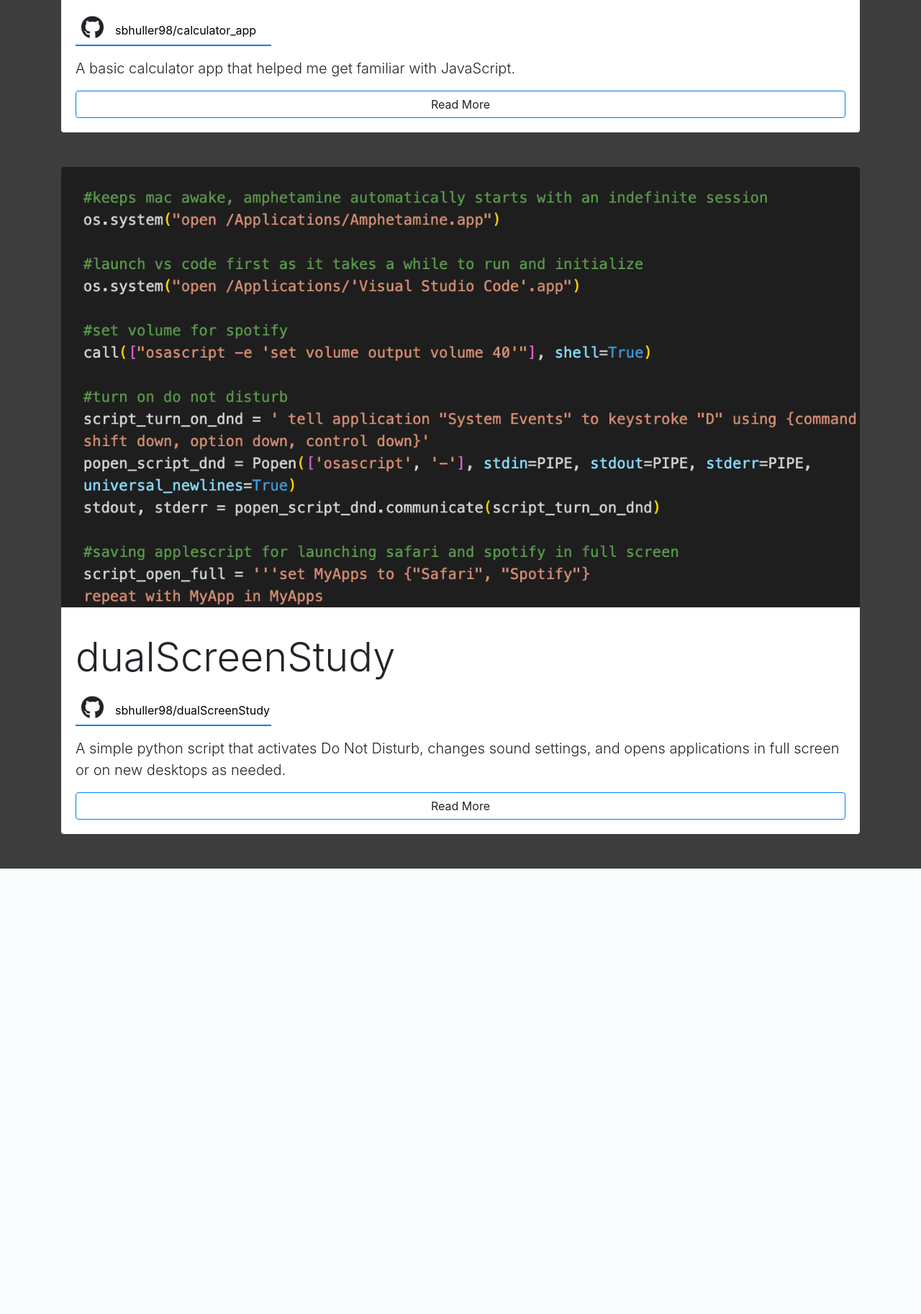
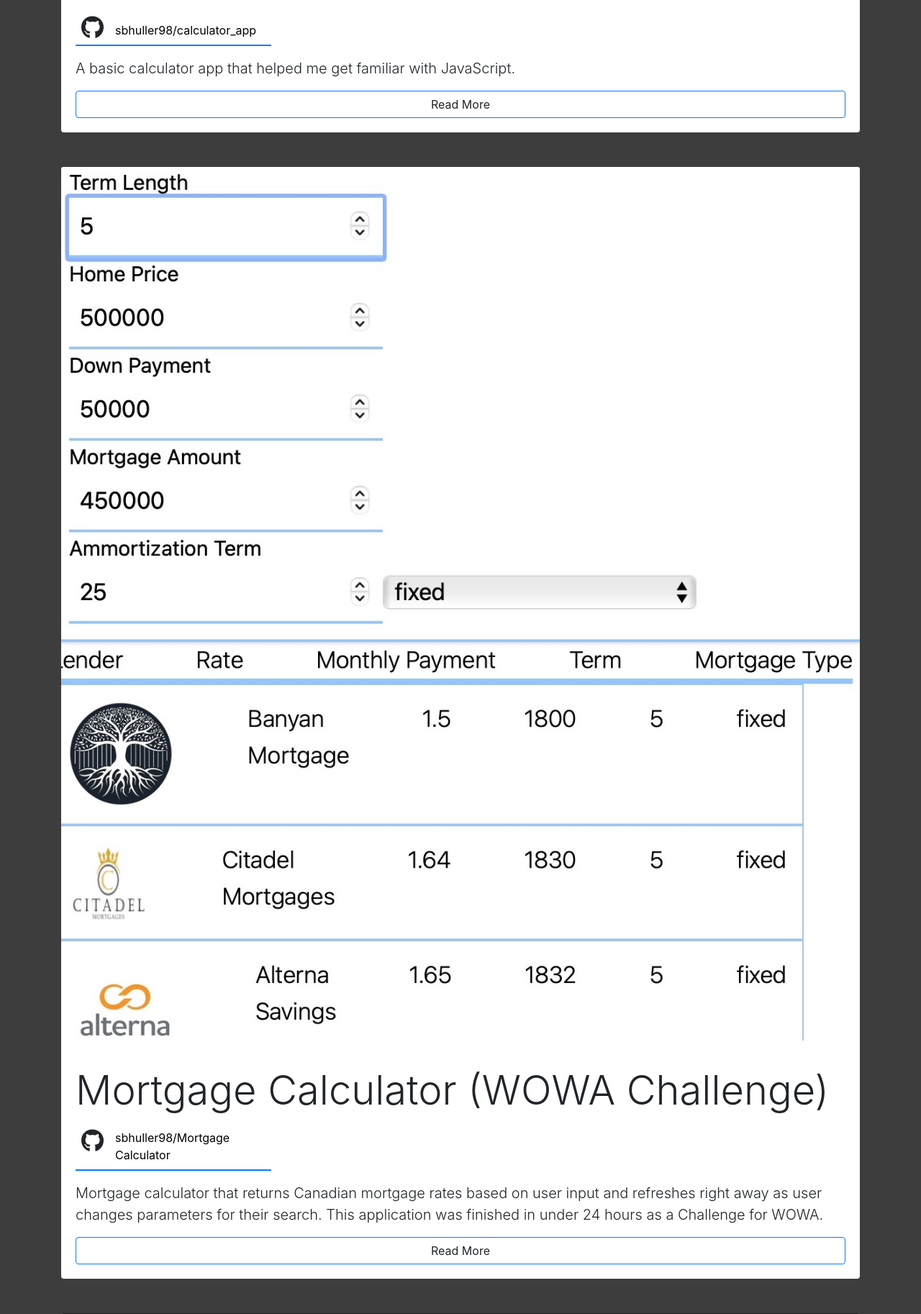
Before and after one commit to sbhuller98/main_django, a Django app: page /projects in a window 1280 px wide. Shown: the part 2864-4690 px from the top of the page at 72% size. Before the commit the page ends 4071 px from the top, so only its background shows below. Run offline with Django 3.2, Linux system fonts and the light colour scheme; some libraries are stand-ins or nearby versions.

Commit message:
added wowa project and updated resume

```diff
--- a/sukh_site_v1/mysite/templates/mysite/project.html
+++ b/sukh_site_v1/mysite/templates/mysite/project.html
@@ -228,6 +228,75 @@
   <div class="row">
     <div class="col">
       <div class="card">
+        <img class="card-img-top" src={% static "images/projects/mortgage_calc.jpg" %} alt="" />
+        <div class="card-body">
+          <h4 class="card-title display-4 mt-3">Mortgage Calculator (WOWA Challenge)
+          </h4>
+          <div class="d-flex git-project">
+            <div class="p-2 align-self-start">
+              <i class="fab fa-github fa-2x"></i>
+            </div>
+            <div class="p-2 align-self-end">
+              <a
+                id="project-link"
+                href="https://github.com/sbhuller98/WOWA-Challenge"
+                >sbhuller98/Mortgage Calculator</a
+              >
+            </div>
+          </div>
+          <p class="card-text lead mt-3">
+            Mortgage calculator that returns Canadian mortgage rates based on user input and refreshes right away as user changes parameters for their search. This application was finished in under 24 hours as a Challenge for WOWA.
+
+          </p>
+          <a
+            class="btn btn-outline-primary btn-block"
+            data-toggle="collapse"
+            data-target="#collapse-4"
+            >Read More</a
+          >
+
+          <div class="collapse mb-3" id="collapse-4">
+            <div class="card">
+              <div class="card-body">
+                <strong>Languages/technologies used:</strong> NextJS, TypeScript, React, Express, TailwindCSS, mySQL
+                <hr />
+                <strong>What I Learned:</strong>
+                <ul>
+                  <li>How to set up a project using NextJS</li>
+                  <li>How inheritance works with React components</li>
+                  <li>Using TailwindCSS utilities to style components</li>
+                  <li>Using TypeScript and its benefits over JavaScript</li>
+                  <li>Setting up a backend server using express</li>
+                </ul>
+                <hr />
+                <strong>What I can improve on:</strong>
+                <ul>
+                  <li>
+                    I am not happy with the front end design and will work to improve it
+                  </li>
+                  <li>
+                    My use of inheritance in React constricted how I could move the components around
+                  </li>
+                  <li>
+                    TailwindCSS is not utilized to its fullest extent
+                  </li>
+                  <li>
+                    Type declarations could be more strict and accurate
+                  </li>
+                </ul>
+              </div>
+            </div>
+          </div>
+        </div>
+      </div>
+    </div>
+  </div>
+</div>
+
+<div class="container mb-5">
+  <div class="row">
+    <div class="col">
+      <div class="card">
         <img class="card-img-top" src={% static "images/projects/pythonpic.png" %} alt="" />
         <div class="card-body">
           <h4 class="card-title display-4 mt-3">dualScreenStudy
```
Also changed, not shown: sukh_site_v1/mysite/static/images/projects/mortgage_calc.jpg (added), sukh_site_v1/static/images/projects/Screen Shot 2021-03-03 at 9.01.38 PM.png (deleted), sukh_site_v1/static/images/projects/mortgage_calc.jpg (added), 2 other files.
